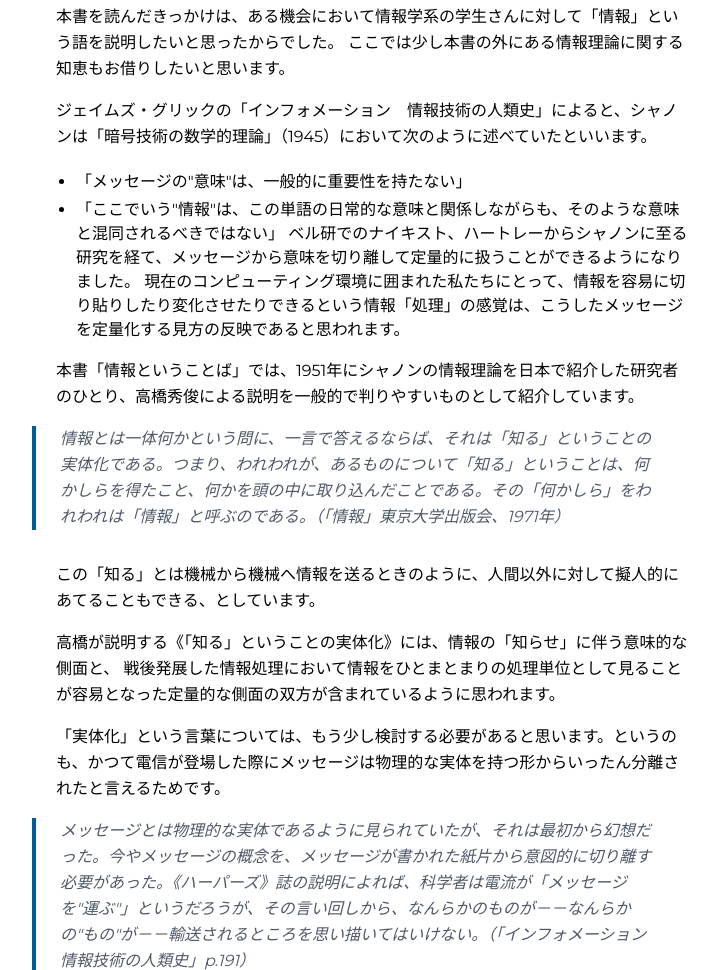
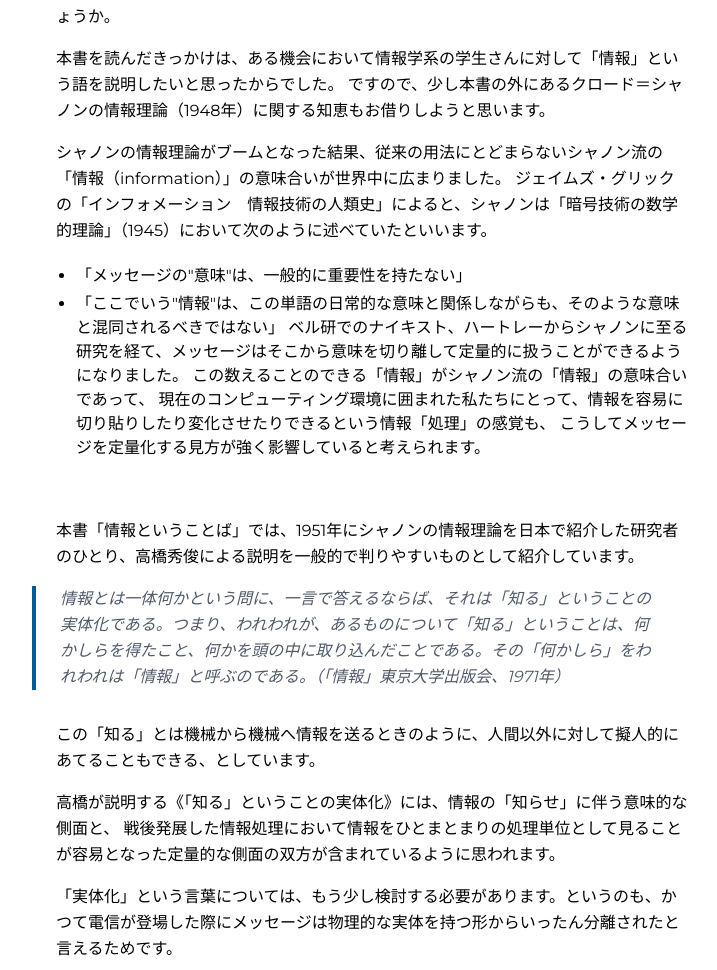
Before and after one commit to sosuisen/sosuisen-site, a Gatsby site: page /2022-02-16-what-is-information/ in a window 1280 px wide. Shown: the part 1178-2148 px from the top of the page, without its empty margins (268-985 px from the left). Built offline with nearby package versions, Linux system fonts and the light colour scheme; Gatsby itself is replaced by a stand-in of ours; some packages are replaced by stand-ins of ours.

Commit message:
fix: 2022-02-16-what-is-information

```diff
--- a/content/blog/2022-02-16-what-is-information.md
+++ b/content/blog/2022-02-16-what-is-information.md
@@ -19,18 +19,25 @@ keywords:
 のちにスパイ活動、言論統制とも深く結びつき、
 戦後、世間で情報産業・情報化社会といわれはじめた1960年代からは、コンピュータに関わる語としても広く認知されました。
 
-![Thinking Tanuki](/static/thinking.png '#float=right;width=100px;title=Thinking Tanuki')
+
+
+![Thinking Tanuki](/static/thinking.png '#float=left;width=100px;title=Thinking Tanuki')
 
 さて、情報っていったい何ですか？ と訊かれた時に、わたしはどう答えるのがよいでしょうか。
 
 本書を読んだきっかけは、ある機会において情報学系の学生さんに対して「情報」という語を説明したいと思ったからでした。
-ここでは少し本書の外にある情報理論に関する知恵もお借りしたいと思います。
+ですので、少し本書の外にあるクロード＝シャノンの情報理論（1948年）に関する知恵もお借りしようと思います。
 
+シャノンの情報理論がブームとなった結果、従来の用法にとどまらないシャノン流の「情報（information）」の意味合いが世界中に広まりました。
 ジェイムズ・グリックの「インフォメーション　情報技術の人類史」によると、シャノンは「暗号技術の数学的理論」（1945）において次のように述べていたといいます。
 - 「メッセージの"意味"は、一般的に重要性を持たない」
 - 「ここでいう"情報"は、この単語の日常的な意味と関係しながらも、そのような意味と混同されるべきではない」
-ベル研でのナイキスト、ハートレーからシャノンに至る研究を経て、メッセージから意味を切り離して定量的に扱うことができるようになりました。
-現在のコンピューティング環境に囲まれた私たちにとって、情報を容易に切り貼りしたり変化させたりできるという情報「処理」の感覚は、こうしたメッセージを定量化する見方の反映であると思われます。
+ベル研でのナイキスト、ハートレーからシャノンに至る研究を経て、メッセージはそこから意味を切り離して定量的に扱うことができるようになりました。
+この数えることのできる「情報」がシャノン流の「情報」の意味合いであって、
+現在のコンピューティング環境に囲まれた私たちにとって、情報を容易に切り貼りしたり変化させたりできるという情報「処理」の感覚も、
+こうしてメッセージを定量化する見方が強く影響していると考えられます。
+
+
 
 本書「情報ということば」では、1951年にシャノンの情報理論を日本で紹介した研究者のひとり、高橋秀俊による説明を一般的で判りやすいものとして紹介しています。
 
@@ -41,19 +48,23 @@ keywords:
 高橋が説明する《「知る」ということの実体化》には、情報の「知らせ」に伴う意味的な側面と、
 戦後発展した情報処理において情報をひとまとまりの処理単位として見ることが容易となった定量的な側面の双方が含まれているように思われます。
 
-「実体化」という言葉については、もう少し検討する必要があると思います。というのも、かつて電信が登場した際にメッセージは物理的な実体を持つ形からいったん分離されたと言えるためです。
+「実体化」という言葉については、もう少し検討する必要があります。というのも、かつて電信が登場した際にメッセージは物理的な実体を持つ形からいったん分離されたと言えるためです。
 
 > メッセージとは物理的な実体であるように見られていたが、それは最初から幻想だった。今やメッセージの概念を、メッセージが書かれた紙片から意図的に切り離す必要があった。《ハーパーズ》誌の説明によれば、科学者は電流が「メッセージを"運ぶ"」というだろうが、その言い回しから、なんらかのものが－－なんらかの"もの"が－－輸送されるところを思い描いてはいけない。（「インフォメーション　情報技術の人類史」p.191）
 
 ここでメッセージを"運ぶ"という言い回しに注目したいと思います。高橋の「実体化」とは頭のなかで起こるひと掴みのような感覚に聞こえますし、機械に対する擬人的な言い回しも含め、情報とは見立てることなしに説明が難しい感じがあります。シャノンの情報理論を理解する上では確かに具体的なものが輸送されることを思い描いてはならないのですが、電信の時代から今に至ってその「知る」ことや「報せ」の量が日常にあふれかえるようになりました。紙片という形を失いつつも大量に存在するとしか思えないこの独自の存在感については、なんらかの表現で指し示す必要があります。
 
-![Thinking Tanuki](/static/thinking.png '#float=left;width=100px;title=Thinking Tanuki')
+
+
+![Thinking Tanuki](/static/thinking.png '#float=right;width=100px;title=Thinking Tanuki')
 
 このことを考えると、シャノンらは情報という言葉を取り返しのつかないほど広げてしまったと思えてしまいます。
 
 新しいメディアの出現に際して、メディア論の水越先生は「古いメディアの隠喩が新しいメディアを統率する」としています（水越伸「21世紀メディア論」2011年）。テレビは「絵の出るラジオ」という隠喩によって大衆に受け入れられましたし、「電子＋メール（郵便）」なども人々がとらえにくい技術を「〇〇のようなもの」として理解しようと生み出した造語であるということです。
 
-情報理論以降の情報という言葉の変容についてこの考えをあてるなら、電気通信における情報とはメッセージを運ぶ紙片という古いメディアによって理解される新しい言葉（「ラジオ」に対する「テレビ」のような言葉）である可能性もありました。しかし、シャノンは通信システムと情報量という全く新しい概念を示す際に、既存の熱力学における「エントロピーのようなもの」としても理解できるようエントロピーという語をそのまま用いました。そして、これと同じことが情報という言葉にも言えるかもしれません。メッセージから意味を切り離して定量的に扱えるようにした新しい「それ」のことを、ナイキストは intelligence、ハートレーとシャノンは information （知らせ）といういずれも既存の一般語で端的に呼ぶことにしました。
+情報理論以降の情報という言葉の変容についてこの考えをあてるなら、電気通信における情報とはメッセージを運ぶ紙片という古いメディアによって理解される新しい言葉（「ラジオ」に対する「テレビ」のような言葉）である可能性もありました。しかし、シャノンは通信システムと情報量という全く新しい概念を示す際に、既存の熱力学における「エントロピーのようなもの」としても理解できるようエントロピーという語をそのまま用いました。
+
+そして、これと同じことが情報という言葉にも言えるかもしれません。メッセージから意味を切り離して定量的に扱えるようにした新しい「それ」のことを、ナイキストは intelligence、ハートレーとシャノンは information （報せ）といういずれも既存の一般語で端的に呼ぶことにしました。
 
 結果的にシャノンらは「information」とは「（従来からある）information のようなもの」、つまり「情報」とは「情報のようなもの」であるという自己の再定義、意味の拡張を行ったため、情報という言葉は現在のような文脈の深さを得たと言えるのではないでしょうか。
 
```
